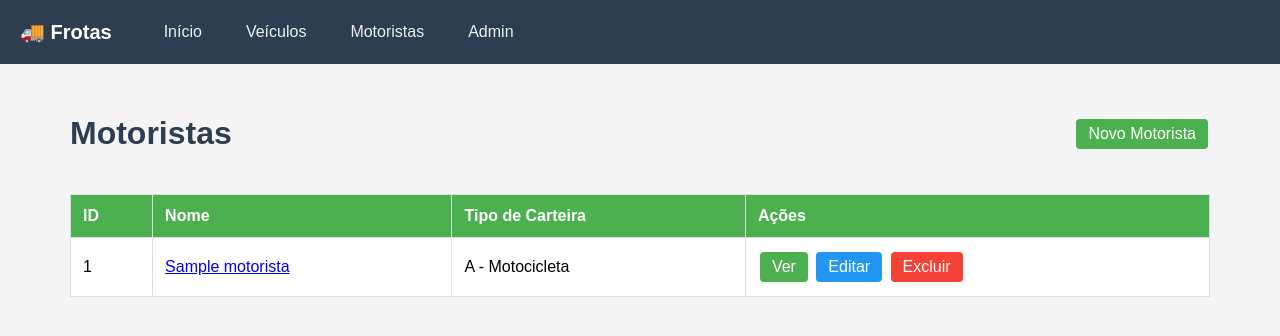
After one commit to aliastrackingna/frotas, a Django app: page /veiculos/motoristas/ in a window 1280 px wide. The commit adds this page. Shown: the top 336 px of the page. Run offline with Django 5.2, Linux system fonts and the light colour scheme; tables that the repository leaves empty hold one stand-in row (values such as "Sample post").

Commit message:
Add Motorista CRUD with validation
- Create Motorista model (id_motorista, nome, tipo_carteira)
- Add choices validation for carteira (A, B, C, D, E)
- Add CRUD views for Motorista (list, detail, create, update, delete)
- Add 4 templates with same style as Veiculo
- Add Motoristas link to navigation menu
- Fix observacao_create view bug (request.POST)

```diff
--- a/vehicles/models.py
+++ b/vehicles/models.py
@@ -1,4 +1,5 @@
 from django.db import models
+from django.core.exceptions import ValidationError
 
 
 class Veiculo(models.Model):
@@ -26,3 +27,28 @@ class Observacao(models.Model):
 
     def __str__(self):
         return f"Observação {self.id} - {self.veiculo.placa}"
+
+
+class Motorista(models.Model):
+    TIPOS_CARTEIRA = [
+        ('A', 'A - Motocicleta'),
+        ('B', 'B - Carro'),
+        ('C', 'C - Caminhão'),
+        ('D', 'D - Ônibus'),
+        ('E', 'E - Carreta'),
+    ]
+
+    id_motorista = models.AutoField(primary_key=True)
+    nome = models.CharField(max_length=100)
+    tipo_carteira = models.CharField(max_length=1, choices=TIPOS_CARTEIRA)
+
+    def clean(self):
+        choices = [c[0] for c in self.TIPOS_CARTEIRA]
+        if self.tipo_carteira and self.tipo_carteira not in choices:
+            raise ValidationError({'tipo_carteira': 'Carteira inválida. Escolha: A, B, C, D ou E'})
+
+    class Meta:
+        ordering = ['-id_motorista']
+
+    def __str__(self):
+        return f"{self.nome} - Carteira {self.tipo_carteira}"
--- a/vehicles/templates/base.html
+++ b/vehicles/templates/base.html
@@ -56,6 +56,7 @@
         <span class="menu-brand">🚚 Frotas</span>
         <a href="{% url 'index' %}">Início</a>
         <a href="{% url 'veiculo_list' %}">Veículos</a>
+        <a href="{% url 'motorista_list' %}">Motoristas</a>
         <a href="/admin/">Admin</a>
     </nav>
     <div class="content">
--- /dev/null
+++ b/vehicles/templates/motorista_list.html
@@ -0,0 +1,52 @@
+{% extends 'base.html' %}
+
+{% block title %}Motoristas - Frotas{% endblock %}
+
+{% block content %}
+<div class="header">
+    <h1>Motoristas</h1>
+    <a href="{% url 'motorista_create' %}" class="btn btn-primary">Novo Motorista</a>
+</div>
+
+<table>
+    <thead>
+        <tr>
+            <th>ID</th>
+            <th>Nome</th>
+            <th>Tipo de Carteira</th>
+            <th>Ações</th>
+        </tr>
+    </thead>
+    <tbody>
+        {% for m in motoristas %}
+        <tr>
+            <td>{{ m.id_motorista }}</td>
+            <td><a href="{% url 'motorista_detail' m.id_motorista %}">{{ m.nome }}</a></td>
+            <td>{{ m.get_tipo_carteira_display }}</td>
+            <td>
+                <a href="{% url 'motorista_detail' m.id_motorista %}" class="btn btn-primary">Ver</a>
+                <a href="{% url 'motorista_update' m.id_motorista %}" class="btn btn-edit">Editar</a>
+                <a href="{% url 'motorista_delete' m.id_motorista %}" class="btn btn-delete">Excluir</a>
+            </td>
+        </tr>
+        {% empty %}
+        <tr>
+            <td colspan="4">Nenhum motorista cadastrado.</td>
+        </tr>
+        {% endfor %}
+    </tbody>
+</table>
+
+<style>
+    .header { display: flex; justify-content: space-between; align-items: center; margin-bottom: 20px; }
+    table { border-collapse: collapse; width: 100%; background: white; }
+    th, td { border: 1px solid #ddd; padding: 12px; text-align: left; }
+    th { background-color: #4CAF50; color: white; }
+    tr:nth-child(even) { background-color: #f9f9f9; }
+    tr:hover { background-color: #f1f1f1; }
+    .btn { padding: 6px 12px; margin: 2px; text-decoration: none; display: inline-block; border-radius: 4px; }
+    .btn-primary { background-color: #4CAF50; color: white; }
+    .btn-edit { background-color: #2196F3; color: white; }
+    .btn-delete { background-color: #f44336; color: white; }
+</style>
+{% endblock %}
--- a/vehicles/urls.py
+++ b/vehicles/urls.py
@@ -3,6 +3,11 @@ from . import views
 
 urlpatterns = [
     path('', views.index, name='index'),
+    path('motoristas/', views.motoristah_list, name='motorista_list'),
+    path('motoristas/novo/', views.motoristah_create, name='motorista_create'),
+    path('motoristas/<int:pk>/', views.motoristah_detail, name='motorista_detail'),
+    path('motoristas/<int:pk>/editar/', views.motoristah_update, name='motorista_update'),
+    path('motoristas/<int:pk>/excluir/', views.motoristah_delete, name='motorista_delete'),
     path('list/', views.veiculo_list, name='veiculo_list'),
     path('novo/', views.veiculo_create, name='veiculo_create'),
     path('<int:pk>/', views.veiculo_detail, name='veiculo_detail'),
--- a/vehicles/views.py
+++ b/vehicles/views.py
@@ -1,6 +1,6 @@
 from django.shortcuts import render, get_object_or_404, redirect
 from django.http import HttpResponse
-from .models import Veiculo
+from .models import Veiculo, Motorista
 
 
 def index(request):
@@ -64,3 +64,40 @@ def observacao_create(request, veiculo_pk):
         if texto:
             veiculo.observacoes.create(texto=texto)
     return redirect('veiculo_detail', pk=veiculo_pk)
+
+
+def motoristah_list(request):
+    motores = Motorista.objects.all()
+    return render(request, 'motorista_list.html', {'motoristas': motores})
+
+
+def motoristah_detail(request, pk):
+    motorista = get_object_or_404(Motorista, pk=pk)
+    return render(request, 'motorista_detail.html', {'motorista': motorista})
+
+
+def motoristah_create(request):
+    if request.method == 'POST':
+        nome = request.POST['nome']
+        tipo_carteira = request.POST['tipo_carteira']
+        Motorista.objects.create(nome=nome, tipo_carteira=tipo_carteira)
+        return redirect('motorista_list')
+    return render(request, 'motorista_form.html', {})
+
+
+def motoristah_update(request, pk):
+    motoristah = get_object_or_404(Motorista, pk=pk)
+    if request.method == 'POST':
+        motoristah.nome = request.POST['nome']
+        motoristah.tipo_carteira = request.POST['tipo_carteira']
+        motoristah.save()
+        return redirect('motorista_list')
+    return render(request, 'motorista_form.html', {'motorista': motoristah})
+
+
+def motoristah_delete(request, pk):
+    motoristah = get_object_or_404(Motorista, pk=pk)
+    if request.method == 'POST':
+        motoristah.delete()
+        return redirect('motorista_list')
+    return render(request, 'motorista_confirm_delete.html', {'motorista': motoristah})
```
Also changed, not shown: vehicles/templates/motorista_confirm_delete.html (added, +19 -0 lines), vehicles/templates/motorista_detail.html (added, +26 -0 lines), vehicles/templates/motorista_form.html (added, +32 -0 lines), vehicles/migrations/0002_motorista.py (added).
